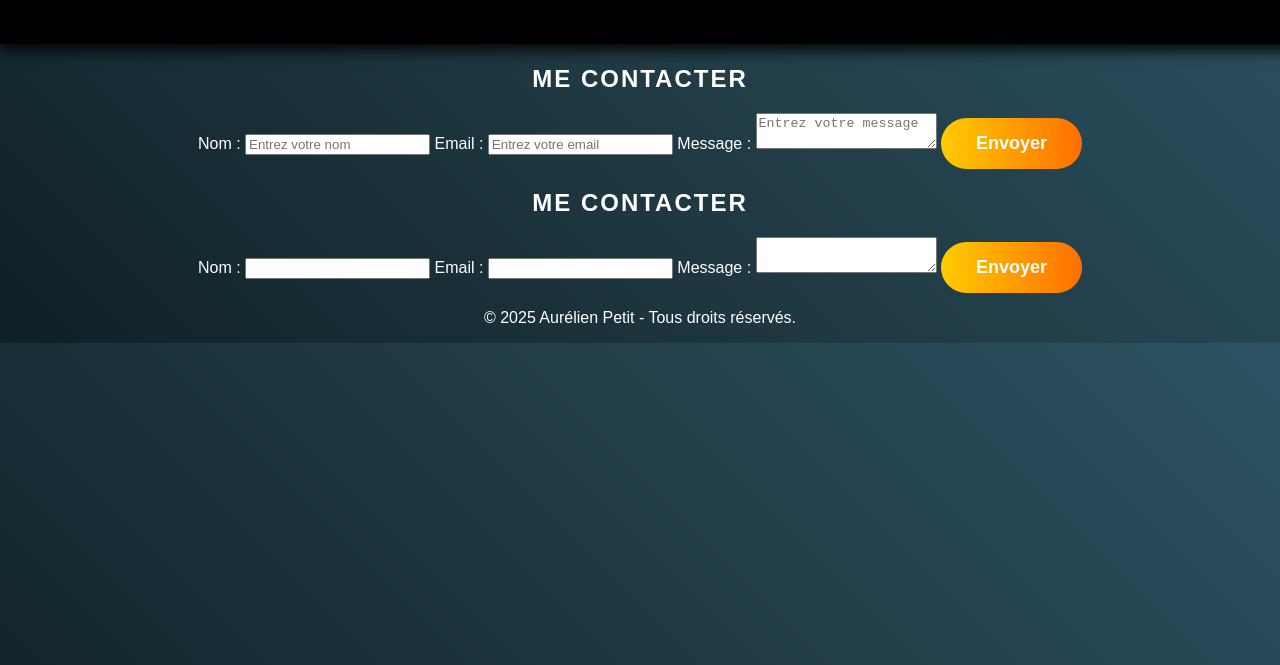
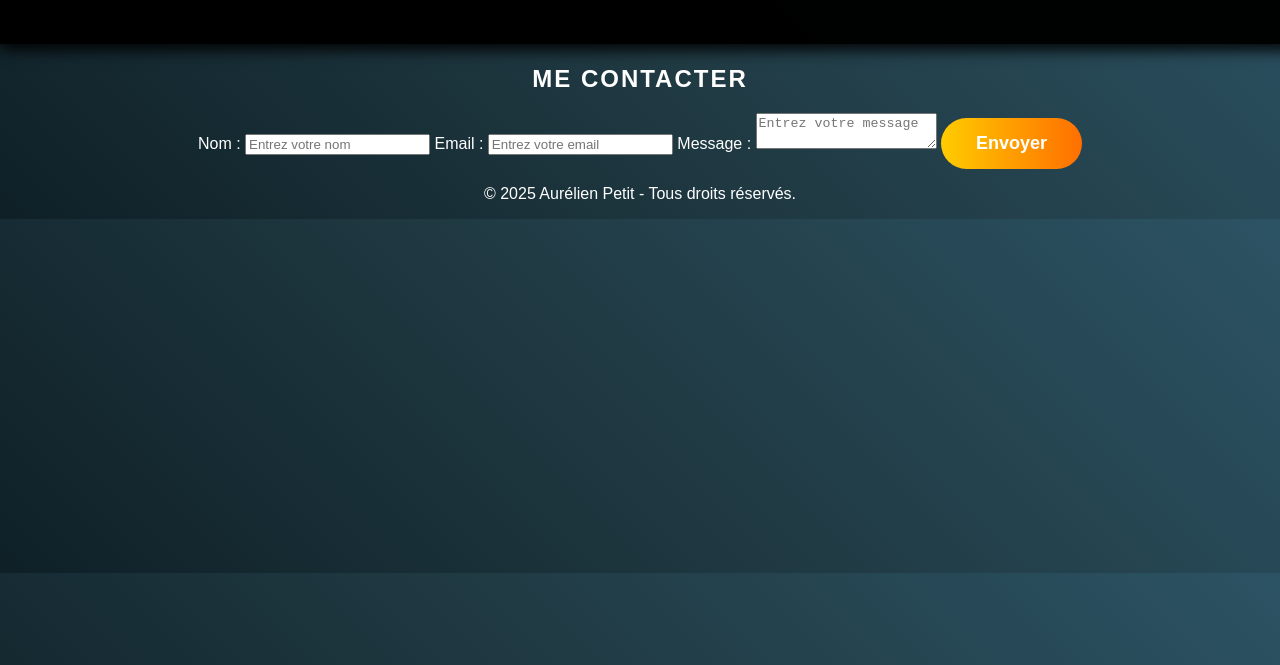
Before and after one commit to Aptt-art/mon_site_web, a plain HTML site: page contact.html in a window 1280 px wide. Shown: the part 135-800 px from the top of the page. Drawn offline with Linux system fonts and the light colour scheme.

Commit message:
premier commit

```diff
--- a/contact.html
+++ b/contact.html
@@ -45,23 +45,6 @@
     </section>
 
 
-    <section class="contact-form">
-            <h2>Me Contacter</h2>
-            <form action="#" method="POST">
-                <label for="name">Nom :</label>
-                <input type="text" id="name" name="name" required>
-
-                <label for="email">Email :</label>
-                <input type="email" id="email" name="email" required>
-
-                <label for="message">Message :</label>
-                <textarea id="message" name="message" required></textarea>
-
-                <button type="submit">Envoyer</button>
-            </form>
-        </section>
-    </main>
-
     <footer>
         <p>&copy; 2025 Aurélien Petit - Tous droits réservés.</p>
     </footer>
```
